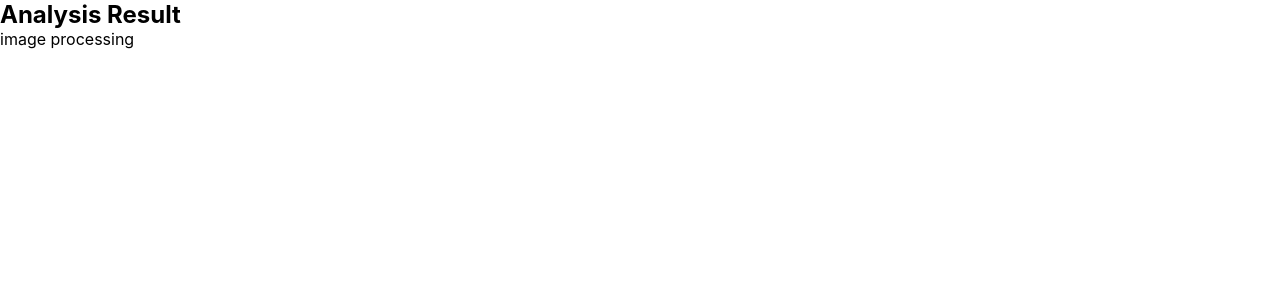
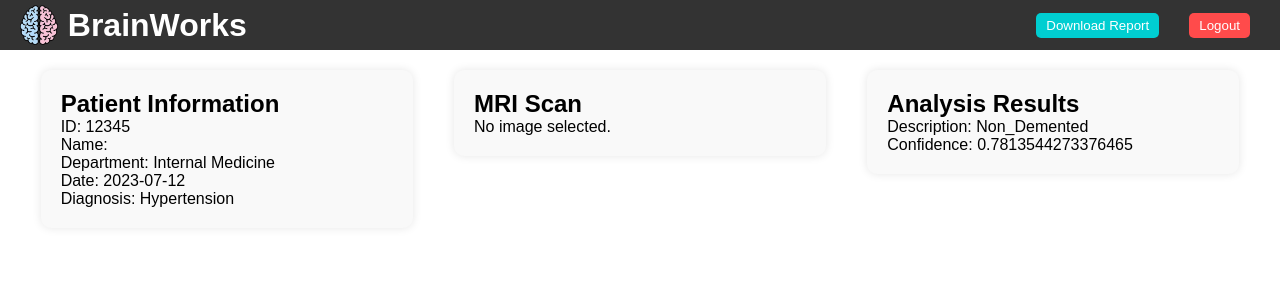
Before and after one commit to zangzoo/web, a React (Create React App) app in the folder frontend/brainworks-frontend/: page /analysis in a window 1280 px wide. Shown: the top 300 px of the page. Built offline with nearby package versions, Linux system fonts and the light colour scheme.

Commit message:
[Feat] userId 정보 헤더 표시수정

```diff
--- a/frontend/brainworks-frontend/src/components/Analysis.css
+++ b/frontend/brainworks-frontend/src/components/Analysis.css
@@ -0,0 +1,91 @@
+body, html {
+    margin: 0;
+    padding: 0;
+    width: 100%;
+    height: 100%;
+    font-family: Arial, sans-serif;
+    background-color: #f4f4f4;
+}
+
+.analysis-container {
+    display: flex;
+    flex-direction: column;
+    min-height: 100vh;
+}
+
+.analysis-header {
+    background-color: #333;
+    padding: 10px 20px;
+    display: flex;
+    justify-content: space-between;
+    align-items: center;
+    color: white;
+}
+
+.logo {
+    display: flex;
+    align-items: center;
+}
+
+.logo img {
+    height: 40px;
+    margin-right: 10px;
+}
+
+.user-info {
+    display: flex;
+    align-items: center;
+}
+
+.user-info span.user-id {
+    margin-right: 20px; /* Logout 버튼과의 간격 */
+    font-weight: bold;
+    color: white;
+}
+
+
+.report-button, .logout-button {
+    padding: 5px 10px;
+    background-color: #00CED1;
+    color: white;
+    border: none;
+    border-radius: 5px;
+    cursor: pointer;
+    margin-right: 10px;
+}
+
+.report-button:hover, .logout-button:hover {
+    background-color: #FF4500;
+}
+
+.logout-button {
+    background-color: #ff4b4b;
+}
+
+.analysis-content {
+    display: flex;
+    justify-content: space-around;
+    align-items: flex-start;
+    padding: 20px;
+    background-color: #fff;
+    flex-grow: 1;
+}
+
+.patient-info, .image-display, .analysis-results {
+    background-color: #f9f9f9;
+    padding: 20px;
+    border-radius: 10px;
+    box-shadow: 0px 0px 10px rgba(0, 0, 0, 0.1);
+    flex-basis: 30%;
+}
+
+.patient-info h2, .image-display h2, .analysis-results h2 {
+    margin-top: 0;
+}
+
+.image-display img {
+    max-width: 100%;
+    max-height: 400px;
+    border-radius: 8px;
+    box-shadow: 0px 0px 10px rgba(0, 0, 0, 0.5);
+}
--- a/frontend/brainworks-frontend/src/components/Analysis.js
+++ b/frontend/brainworks-frontend/src/components/Analysis.js
@@ -1,11 +1,48 @@
 import React from 'react';
+import { useLocation } from 'react-router-dom';
 import './Analysis.css';
 
 function Analysis() {
+    const location = useLocation();
+    console.log('Received location.state:', location.state);
+    const { selectedPatient, selectedFile, previewUrl, userId } = location.state || {};
+
     return (
         <div className="analysis-container">
-            <h2>Analysis Result</h2>
-            <p> image processing </p>
+            <header className="analysis-header">
+                <div className="logo">
+                    <img src="/brainlogo.png" alt="BrainWorks Logo" />
+                    <h1>BrainWorks</h1>
+                </div>
+                <div className="user-info">
+                    <button className="report-button">Download Report</button>
+                    <span className="user-id">{userId}</span> {/* 여기에 userId를 추가 */}
+                    <button className="logout-button">Logout</button>
+                </div>
+            </header>
+            <main className="analysis-content">
+                <section className="patient-info">
+                    <h2>Patient Information</h2>
+                    <p>ID: 12345</p>
+                    <p>Name: {selectedPatient}</p>
+                    <p>Department: Internal Medicine</p>
+                    <p>Date: 2023-07-12</p>
+                    <p>Diagnosis: Hypertension</p>
+                </section>
+                <section className="image-display">
+                    <h2>MRI Scan</h2>
+                    {previewUrl ? (
+                        <img src={previewUrl} alt="MRI Scan" />
+                    ) : (
+                        <p>No image selected.</p>
+                    )}
+                </section>
+                <section className="analysis-results">
+                    <h2>Analysis Results</h2>
+                    <p>Description: Non_Demented</p>
+                    <p>Confidence: 0.7813544273376465</p>
+                </section>
+            </main>
         </div>
     );
 }
--- a/frontend/brainworks-frontend/src/components/Main.css
+++ b/frontend/brainworks-frontend/src/components/Main.css
@@ -49,7 +49,7 @@ html, body {
     top: 50%;
     left: 50%;
     transform: translate(-50%, -50%);
-    font-size: 80px;
+    font-size: 50px;
     font-weight: bold;
     color: white;
     text-shadow: 2px 2px 4px rgba(0, 0, 0, 0.9);
--- a/frontend/brainworks-frontend/src/components/Main.jsx
+++ b/frontend/brainworks-frontend/src/components/Main.jsx
@@ -5,8 +5,9 @@ import './Main.css';
 function Main() {
     const [selectedFile, setSelectedFile] = useState(null);
     const [previewUrl, setPreviewUrl] = useState(null);
-    const [selectedPatient, setSelectedPatient] = useState(""); // 환자 선택 state 추가
+    const [selectedPatient, setSelectedPatient] = useState("");
     const navigate = useNavigate();
+    const userId = 'Dr.Okdol'
 
     const handleFileChange = (event) => {
         const file = event.target.files[0];
@@ -28,12 +29,19 @@ function Main() {
     };
 
     const handleSubmit = () => {
-        if (selectedPatient && selectedFile) {
-            navigate('/analysis');
-        } else {
-            alert('Please select a patient and an image.');
-        }
-    };
+    if (selectedPatient && selectedFile) {
+        console.log('Navigating with state:', {
+            selectedPatient,
+            selectedFile,
+            previewUrl,
+            userId
+        });
+        navigate('/analysis', { state: { selectedPatient, selectedFile, previewUrl, userId } });
+    } else {
+        alert('Please select a patient and an image.');
+    }
+};
+
 
     return (
         <div className="main-container">
@@ -66,14 +74,9 @@ function Main() {
                         className="patient-select"
                     >
                         <option value="">Please select a patient.</option>
-                        <option value="song yeogyeong">song yeogyeong</option>
-                        <option value="김새드">김새드</option>
-                        <option value="김해피">김해피</option>
-                        <option value="김맥주">김맥주</option>
-                        <option value="김술잔">김술잔</option>
-                        <option value="김애플">김애플</option>
-
-                        {/* 환자 목록을 이곳에 추가 */}
+                        <option value="kim minseo">Patient 1</option>
+                        <option value="김새드">Patient 2</option>
+                        <option value="김해피">Patient 3</option>
                     </select>
 
                     <label htmlFor="file-upload" className="file-upload-label">
```
